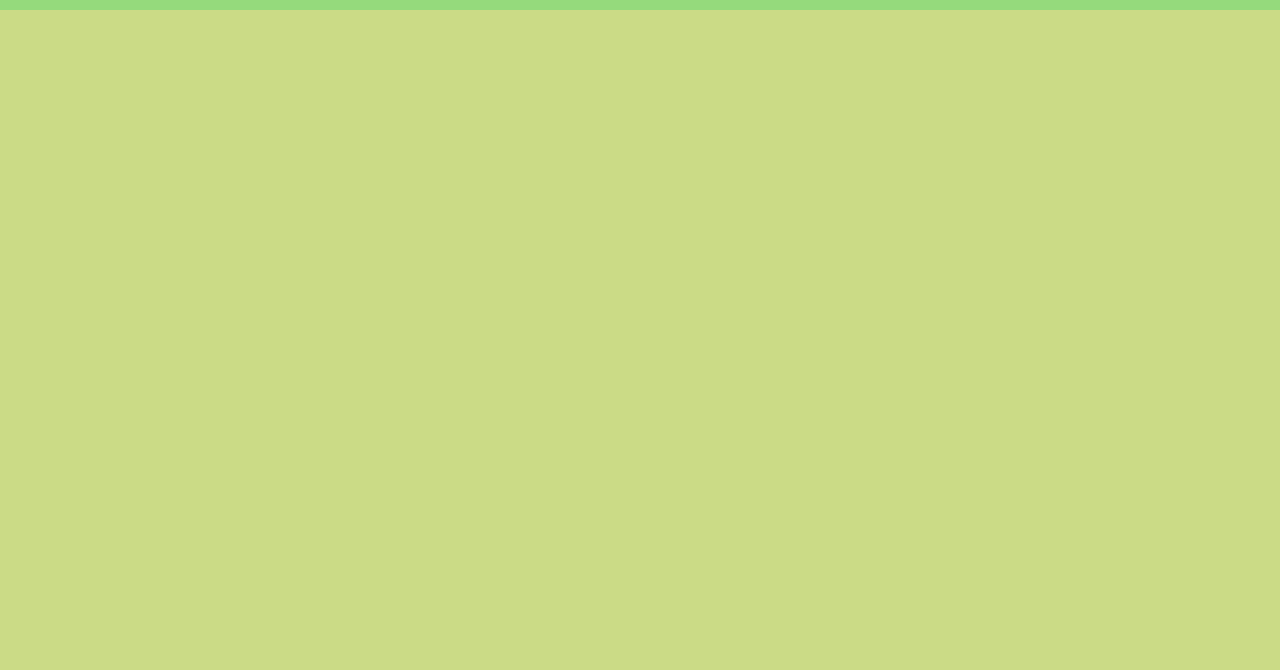
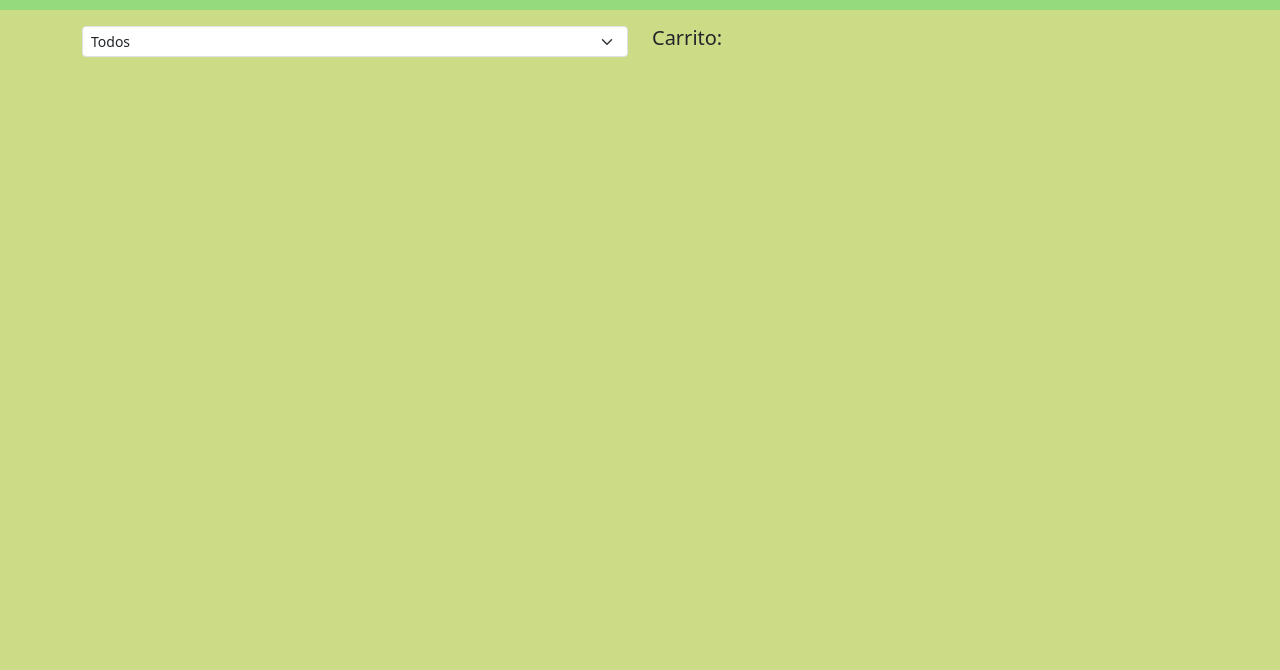
Before and after one commit to samcastroca/tienda-interactiva1.0, a plain HTML site: page index.html in a window 1280 px wide. Shown: the part 130-800 px from the top of the page. Drawn offline with nearby package versions, Linux system fonts and the light colour scheme.

Commit message:
Se agrega select y carrito

```diff
--- a/index.html
+++ b/index.html
@@ -14,6 +14,23 @@
         </div>
 
     </div>
+    <div class="container">
+        <div class="row">
+            <div class="col">
+                <select class="form-select form-select-sm mt-3" aria-label="Small select example">
+                    <option selected>Todos</option>
+                    <option value="1">Categoría 1</option>
+                    <option value="2">Categoría 2</option>
+                    <option value="3">Categoría 3</option>
+                  </select>
+            </div>
+
+            <div class="col mt-3">
+                <h5>Carrito:</h5>
+            </div>
+
+        </div>
+    </div>
 
     <script src="https://cdn.jsdelivr.net/npm/bootstrap@5.3.6/dist/js/bootstrap.bundle.min.js" integrity="sha384-j1CDi7MgGQ12Z7Qab0qlWQ/Qqz24Gc6BM0thvEMVjHnfYGF0rmFCozFSxQBxwHKO" crossorigin="anonymous"></script>
     <script src="script.js"></script>
```
